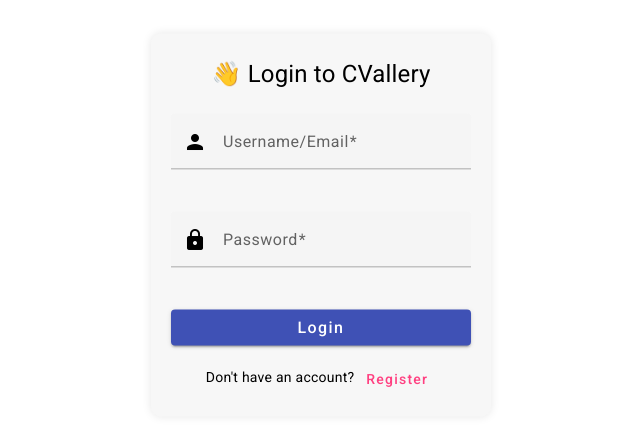
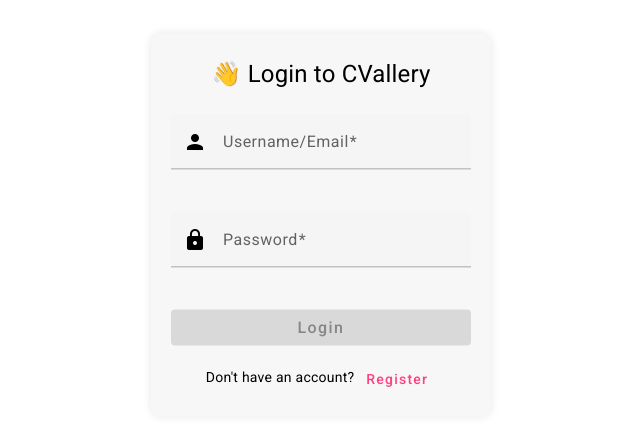
Before and after one commit to geardestroyer85/cvallery, an Angular app in the folder packages/client/: page /login in a window 1280 px wide. Shown: the part 175-600 px from the top of the page, without its empty margins (319-959 px from the left). Built offline with nearby package versions, Linux system fonts and the light colour scheme.

Commit message:
Made login button disable when form not valid

```diff
--- a/packages/client/src/app/features/login/login.component.html
+++ b/packages/client/src/app/features/login/login.component.html
@@ -3,7 +3,7 @@
     <h2 class="mat-headline-4" style="text-align: center">
       👋 Login to CVallery
     </h2>
-    <form (ngSubmit)="login()">
+    <form (ngSubmit)="login()" #loginForm="ngForm">
       <mat-form-field appearance="fill">
         <mat-label>Username/Email</mat-label>
         <mat-icon matPrefix>person</mat-icon>
@@ -42,6 +42,7 @@
           type="submit"
           class="login-button"
           style="width: 100%; font-size: 16px"
+          [disabled]="!loginForm.form.valid"
         >
           Login
         </button>
```
